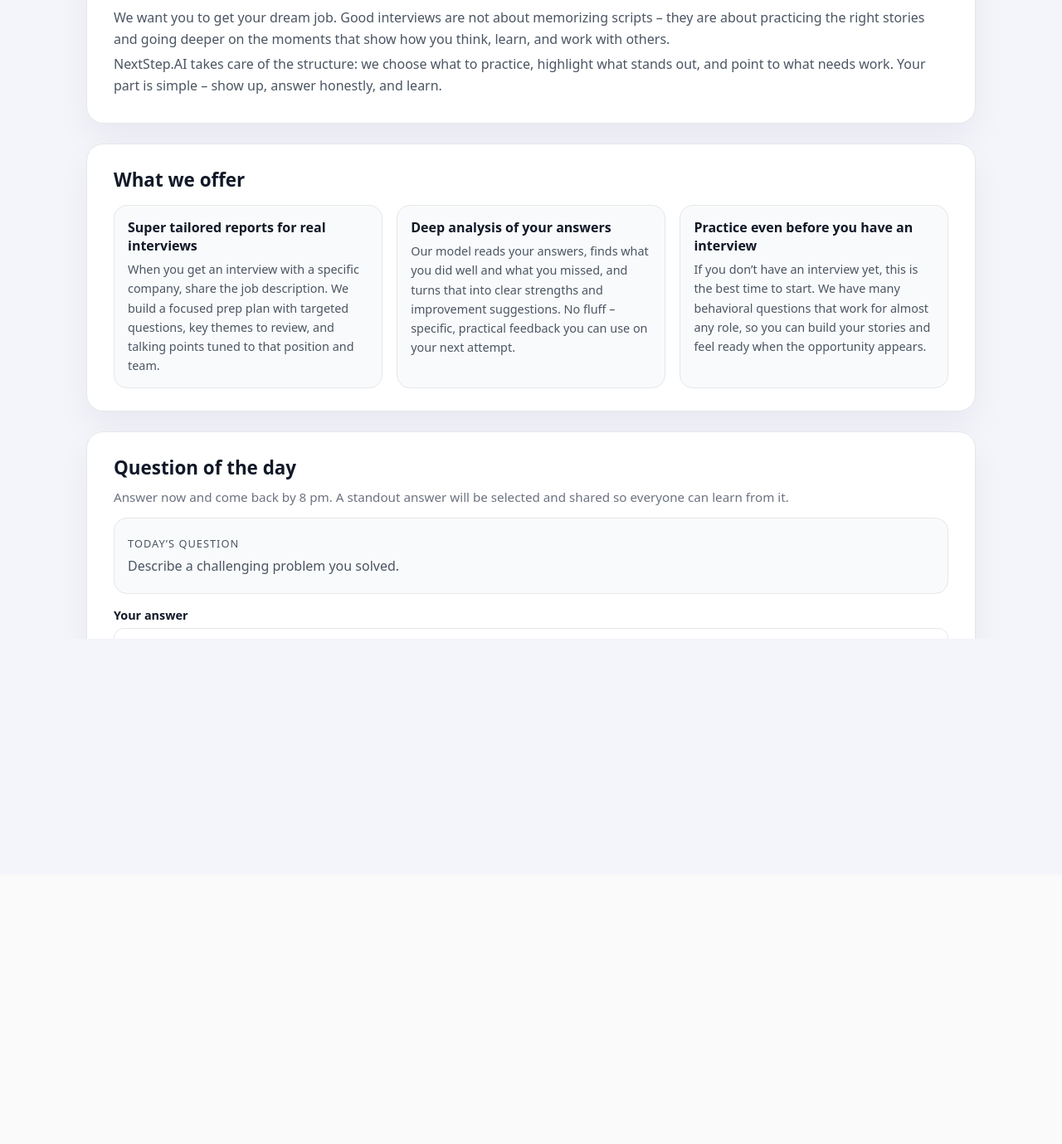
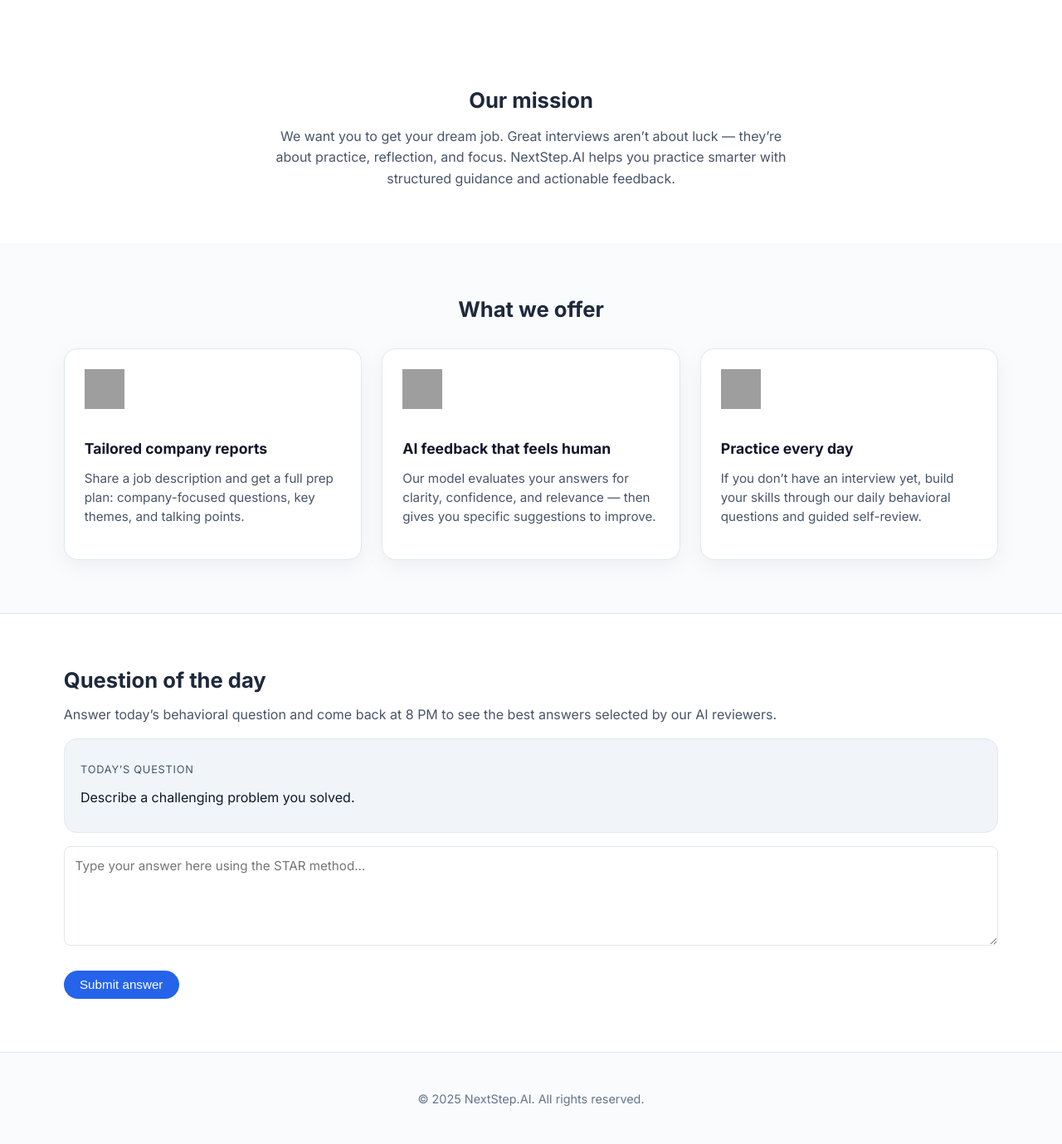
Before and after one commit to fabio-pecora/NextStep.AI, a Flask app: page / in a window 1280 px wide. Shown: the part 501-1880 px from the top of the page at 83% size. Before the commit the page ends 1271 px from the top, so only its background shows below. Run offline with Flask 3, Linux system fonts and the light colour scheme; grey boxes are pictures that could not be loaded.

Commit message:
still working on it

```diff
--- a/static/css/nextstepai_main.css
+++ b/static/css/nextstepai_main.css
@@ -433,223 +433,222 @@ ul li {
 
 
 
-/* Home layout – minimal, light, modern */
+/* ===== Modern Landing Page Look ===== */
 
-.home-body {
-    background: #f4f5fb;
-    color: #111827;
-    font-family: system-ui, -apple-system, BlinkMacSystemFont, "Segoe UI", sans-serif;
+.landing-body {
+  margin: 0;
+  background: #f9fbfd;
+  font-family: 'Inter', sans-serif;
+  color: #1e293b;
 }
 
-.home-shell {
-    max-width: 1120px;
-    margin: 0 auto;
-    padding: 0 1.5rem 2.5rem;
-}
-
-.home-header {
+/* HEADER */
+.landing-header {
   display: flex;
   justify-content: space-between;
   align-items: center;
-    padding: 1.1rem 0 0.9rem;
-    background: transparent;
-    border-bottom: 1px solid #e5e7eb;
+  padding: 1.2rem 6%;
+  background: #ffffff;
+  border-bottom: 1px solid #e2e8f0;
+  position: sticky;
+  top: 0;
+  z-index: 50;
 }
 
-.home-brand {
+.landing-header nav a {
+  margin-left: 1.4rem;
   text-decoration: none;
+  color: #334155;
+  font-weight: 500;
 }
-
-.home-main {
-    display: flex;
-    flex-direction: column;
-    gap: 1.5rem;
-    margin-top: 1.5rem;
+.landing-header nav a.active {
+  color: #2563eb;
 }
 
 /* HERO */
-
-.home-hero {
-    display: grid;
-    grid-template-columns: minmax(0, 1.8fr) minmax(0, 1.2fr);
-    gap: 2.2rem;
-    padding: 2.2rem 2.4rem;
-    border-radius: 1.4rem;
-    background: #ffffff;
-    border: 1px solid #e5e7eb;
-    box-shadow: 0 22px 60px rgba(15, 23, 42, 0.07);
+.hero {
+  display: flex;
+  align-items: center;
+  justify-content: space-between;
+  padding: 4rem 6%;
+  gap: 2rem;
+  background: linear-gradient(180deg, #f0f7ff 0%, #ffffff 80%);
 }
 
+.hero-text {
+  flex: 1.2;
+}
 .hero-text h1 {
-    margin-top: 0.4rem;
+  font-size: 2.4rem;
+  line-height: 1.2;
+  color: #0f172a;
   margin-bottom: 0.6rem;
-    font-size: 2.1rem;
-    line-height: 1.2;
+}
+.hero-text p {
+  color: #475569;
+  max-width: 34rem;
+  margin-bottom: 1.2rem;
+}
+.hero-buttons {
+  display: flex;
+  gap: 1rem;
+}
+.hero-buttons .btn-primary {
+  background: #2563eb;
+  color: white;
+  padding: 0.75rem 1.3rem;
+  border-radius: 8px;
+  font-weight: 600;
+  border: none;
+  transition: background 0.2s ease;
+}
+.hero-buttons .btn-primary:hover {
+  background: #1e40af;
+}
+.hero-buttons .btn-outline {
+  background: transparent;
+  border: 1px solid #2563eb;
+  color: #2563eb;
+  padding: 0.75rem 1.3rem;
+  border-radius: 8px;
+  font-weight: 600;
+}
+.hero-buttons .btn-outline:hover {
+  background: #eff6ff;
+}
+.hero-illustration {
+  flex: 1;
+}
+.hero-illustration img {
+  width: 100%;
+  max-width: 450px;
+  display: block;
 }
 
-.hero-subtitle {
-    margin-top: 0;
+/* MISSION */
+.mission {
+  text-align: center;
+  padding: 4rem 6%;
+  background: #ffffff;
+}
+.mission h2 {
+  font-size: 1.6rem;
   margin-bottom: 1rem;
-    max-width: 34rem;
-    color: #4b5563;
+}
+.mission p {
+  max-width: 640px;
+  margin: 0 auto;
+  color: #475569;
+  line-height: 1.6;
 }
 
-.hero-tag {
-    display: inline-flex;
-    align-items: center;
-    padding: 0.2rem 0.7rem;
-    border-radius: 999px;
-    font-size: 0.75rem;
-    text-transform: uppercase;
-    letter-spacing: 0.09em;
-    background: #f3f4ff;
-    color: #4f46e5;
+/* FEATURES */
+.features {
+  padding: 4rem 6%;
+  background: #f9fbfd;
+  text-align: center;
 }
-
-.hero-actions {
-    display: flex;
-    flex-wrap: wrap;
-    gap: 0.7rem;
-    margin-top: 0.6rem;
+.features h2 {
+  margin-bottom: 2rem;
+  font-size: 1.6rem;
 }
-
-.hero-side {
-    display: flex;
-    align-items: center;
-    justify-content: flex-end;
+.feature-grid {
+  display: grid;
+  grid-template-columns: repeat(auto-fit, minmax(260px, 1fr));
+  gap: 1.5rem;
 }
-
-.hero-card {
-    flex: 1;
-    border-radius: 1.1rem;
-    padding: 1.1rem 1.2rem;
-    background: #f9fafb;
-    border: 1px solid #e5e7eb;
+.feature-card {
+  background: #ffffff;
+  border-radius: 1rem;
+  border: 1px solid #e2e8f0;
+  padding: 1.5rem;
+  box-shadow: 0 8px 24px rgba(15, 23, 42, 0.05);
+  text-align: left;
 }
-
-.hero-card-label {
-    margin: 0 0 0.35rem;
-    font-size: 0.8rem;
-    text-transform: uppercase;
-    letter-spacing: 0.08em;
-    color: #6b7280;
+.feature-card img {
+  width: 48px;
+  height: 48px;
+  margin-bottom: 1rem;
 }
-
-.hero-card-text {
-    margin: 0;
-    font-size: 0.96rem;
+.feature-card h3 {
+  font-size: 1.1rem;
+  margin-bottom: 0.4rem;
+  color: #0f172a;
+}
+.feature-card p {
+  font-size: 0.95rem;
+  color: #475569;
   line-height: 1.5;
 }
 
-/* Sections */
-
-.home-section {
-    padding: 1.7rem 2rem;
-    border-radius: 1.3rem;
+/* DAILY QUESTION */
+.daily {
+  padding: 4rem 6%;
   background: #ffffff;
-    border: 1px solid #e5e7eb;
-    box-shadow: 0 18px 40px rgba(15, 23, 42, 0.05);
+  border-top: 1px solid #e2e8f0;
 }
-
-.home-section h2 {
-    margin-top: 0;
-    margin-bottom: 0.5rem;
-    font-size: 1.4rem;
+.daily-header h2 {
+  font-size: 1.6rem;
+  margin-bottom: 0.4rem;
 }
-
-.home-section p {
-    margin-top: 0.3rem;
-    margin-bottom: 0.3rem;
-    line-height: 1.6;
-    color: #4b5563;
+.daily-header p {
+  color: #475569;
+  margin-bottom: 1.2rem;
 }
-
-/* What we offer grid */
-
-.home-grid {
-    display: grid;
-    grid-template-columns: repeat(auto-fit, minmax(260px, 1fr));
-    gap: 1.1rem;
-    margin-top: 0.9rem;
+.daily-question-card {
+  background: #f1f5f9;
+  border-radius: 1rem;
+  padding: 1rem 1.2rem;
+  border: 1px solid #e2e8f0;
+  margin-bottom: 1rem;
 }
-
-.home-tile {
-    padding: 0.95rem 1rem;
-    border-radius: 1rem;
-    background: #f9fafb;
-    border: 1px solid #e5e7eb;
-}
-
-.home-tile h3 {
-    margin-top: 0;
-    margin-bottom: 0.4rem;
-    font-size: 1rem;
-}
-
-.home-tile p {
-    margin: 0;
-    font-size: 0.9rem;
-}
-
-/* Question of the day */
-
-.daily-header .subtitle {
-    margin-top: 0.2rem;
-    margin-bottom: 0.8rem;
-    color: #6b7280;
-}
-
-.daily-question-block {
-    margin-bottom: 0.9rem;
-    padding: 0.9rem 1rem;
-    border-radius: 1rem;
-    background: #f9fafb;
-    border: 1px solid #e5e7eb;
-}
-
 .question-label {
   font-size: 0.8rem;
   text-transform: uppercase;
-    letter-spacing: 0.08em;
-    margin: 0 0 0.2rem;
-    color: #6b7280;
+  letter-spacing: 0.06em;
+  color: #475569;
+  margin-bottom: 0.3rem;
 }
-
 .daily-question-text {
-    margin: 0;
   font-size: 1rem;
   font-weight: 500;
-    color: #111827;
+  color: #0f172a;
 }
-
-.daily-answer-form {
-    margin-top: 0.8rem;
+.daily-form textarea {
+  width: 100%;
+  min-height: 120px;
+  padding: 0.8rem;
+  border-radius: 8px;
+  border: 1px solid #e2e8f0;
+  font-family: inherit;
+  font-size: 0.95rem;
+  margin-bottom: 0.8rem;
 }
-
-.daily-answer-form .practice-textarea {
-    margin-top: 0.3rem;
-}
-
-.hint-text {
-    margin-top: 0.4rem;
-    margin-bottom: 0.7rem;
-    font-size: 0.85rem;
-    color: #6b7280;
-}
-
-/* Responsive */
-
-@media (max-width: 860px) {
-    .home-hero {
-        grid-template-columns: minmax(0, 1fr);
-        padding: 1.8rem 1.6rem;
-    }
-
-    .hero-side {
+.btn-row {
+  display: flex;
   justify-content: flex-start;
 }
 
-    .home-section {
-        padding: 1.5rem 1.6rem;
+/* FOOTER */
+.landing-footer {
+  text-align: center;
+  padding: 2rem;
+  font-size: 0.9rem;
+  color: #64748b;
+  background: #f9fbfd;
+  border-top: 1px solid #e2e8f0;
+}
+
+/* RESPONSIVE */
+@media (max-width: 900px) {
+  .hero {
+    flex-direction: column;
+    text-align: center;
+  }
+  .hero-buttons {
+    justify-content: center;
+  }
+  .hero-illustration img {
+    margin: 0 auto;
   }
 }
--- a/steps.txt
+++ b/steps.txt
@@ -5,3 +5,6 @@ run: python app.py
 https://platform.openai.com/api-keys
 
 check key: echo $env:OPENAI_API_KEY
+
+
+maybe something like "a new question everyday, and we will share the best answer fror us at night"
--- a/templates/index.html
+++ b/templates/index.html
@@ -2,131 +2,116 @@
 <html lang="en">
 <head>
   <meta charset="UTF-8">
-    <title>NextStep.AI - Interview prep with AI</title>
+  <title>NextStep.AI — Practice smarter. Get your dream job.</title>
   <link rel="stylesheet" href="{{ url_for('static', filename='css/nextstepai_main.css') }}">
+  <link href="https://fonts.googleapis.com/css2?family=Inter:wght@400;600;700&display=swap" rel="stylesheet">
 </head>
-<body class="home-body">
-<div class="app-shell home-shell">
-    <header class="home-header">
-        <a href="{{ url_for('index') }}" class="brand home-brand">
-            NextStep.<span>AI</span>
-        </a>
+<body class="landing-body">
+  <header class="landing-header">
+    <div class="logo">
+      <a href="{{ url_for('index') }}" class="brand">NextStep.<span>AI</span></a>
+    </div>
     <nav>
       <a href="{{ url_for('index') }}" class="active">Home</a>
-            <a href="{{ url_for('jobs') }}">Job library</a>
-            <a href="{{ url_for('custom_prep') }}">Custom AI prep</a>
+      <a href="{{ url_for('jobs') }}">Job Library</a>
+      <a href="{{ url_for('custom_prep') }}">Custom AI Prep</a>
     </nav>
   </header>
 
-    <main class="home-main">
+  <main>
     <!-- HERO -->
-        <section class="home-hero">
+    <section class="hero">
       <div class="hero-text">
-                <p class="hero-tag">Interview prep, one good answer at a time.</p>
-                <h1>Practice the right things. Get closer to your dream job.</h1>
-                <p class="hero-subtitle">
-                    NextStep.AI helps you train on real behavioral questions, get honest feedback,
-                    and prepare deeply for the companies and roles you care about.
+        <h1>Everything you need to <br> ace your next interview.</h1>
+        <p>
+          Practice real behavioral questions, get AI feedback, and build tailored prep plans
+          for the roles and companies you care about.
         </p>
-                <div class="hero-actions">
-                    <a href="#daily-question" class="btn btn-primary">Answer today’s question</a>
-                    <a href="{{ url_for('custom_prep') }}" class="btn btn-outline">Get a tailored report</a>
+        <div class="hero-buttons">
+          <a href="#daily-question" class="btn btn-primary">Start practicing</a>
+          <a href="{{ url_for('custom_prep') }}" class="btn btn-outline">Tailored report</a>
         </div>
       </div>
-            <div class="hero-side">
-                <div class="hero-card">
-                    <p class="hero-card-label">Today’s behavioral question</p>
-                    {% if question %}
-                        <p class="hero-card-text">{{ question.question }}</p>
-                    {% else %}
-                        <p class="hero-card-text">
-                            Your daily question will appear here at midnight.
-                        </p>
-                    {% endif %}
-                </div>
+      <div class="hero-illustration">
+        <img src="{{ url_for('static', filename='img/hero-illustration.svg') }}" alt="Interview preparation illustration">
       </div>
     </section>
 
-        <!-- OUR MISSION -->
-        <section class="home-section">
+    <!-- MISSION -->
+    <section class="mission">
+      <div class="section-content">
         <h2>Our mission</h2>
         <p>
-                We want you to get your dream job. Good interviews are not about memorizing scripts –
-                they are about practicing the right stories and going deeper on the moments that show
-                how you think, learn, and work with others.
+          We want you to get your dream job. Great interviews aren’t about luck —
+          they’re about practice, reflection, and focus. NextStep.AI helps you
+          practice smarter with structured guidance and actionable feedback.
         </p>
-            <p>
-                NextStep.AI takes care of the structure: we choose what to practice, highlight what stands
-                out, and point to what needs work. Your part is simple – show up, answer honestly, and learn.
-            </p>
+      </div>
     </section>
 
-        <!-- WHAT WE OFFER -->
-        <section class="home-section">
+    <!-- FEATURES -->
+    <section class="features">
       <h2>What we offer</h2>
-            <div class="home-grid">
-                <div class="home-tile">
-                    <h3>Super tailored reports for real interviews</h3>
+      <div class="feature-grid">
+        <div class="feature-card">
+          <img src="{{ url_for('static', filename='img/icon-report.svg') }}" alt="">
+          <h3>Tailored company reports</h3>
           <p>
-                        When you get an interview with a specific company, share the job description.
-                        We build a focused prep plan with targeted questions, key themes to review, and
-                        talking points tuned to that position and team.
+            Share a job description and get a full prep plan: company-focused
+            questions, key themes, and talking points.
           </p>
         </div>
-                <div class="home-tile">
-                    <h3>Deep analysis of your answers</h3>
+        <div class="feature-card">
+          <img src="{{ url_for('static', filename='img/icon-feedback.svg') }}" alt="">
+          <h3>AI feedback that feels human</h3>
           <p>
-                        Our model reads your answers, finds what you did well and what you missed, and
-                        turns that into clear strengths and improvement suggestions. No fluff – specific,
-                        practical feedback you can use on your next attempt.
+            Our model evaluates your answers for clarity, confidence, and relevance —
+            then gives you specific suggestions to improve.
           </p>
         </div>
-                <div class="home-tile">
-                    <h3>Practice even before you have an interview</h3>
+        <div class="feature-card">
+          <img src="{{ url_for('static', filename='img/icon-practice.svg') }}" alt="">
+          <h3>Practice every day</h3>
           <p>
-                        If you don’t have an interview yet, this is the best time to start. We have many
-                        behavioral questions that work for almost any role, so you can build your stories
-                        and feel ready when the opportunity appears.
+            If you don’t have an interview yet, build your skills through our daily
+            behavioral questions and guided self-review.
           </p>
         </div>
       </div>
     </section>
 
-        <!-- QUESTION OF THE DAY -->
-        <section class="home-section" id="daily-question">
+    <!-- DAILY QUESTION -->
+    <section class="daily" id="daily-question">
       <div class="daily-header">
         <h2>Question of the day</h2>
-                <p class="subtitle">
-                    Answer now and come back by 8 pm. A standout answer will be selected and shared so
-                    everyone can learn from it.
+        <p>
+          Answer today’s behavioral question and come back at 8 PM to see the best
+          answers selected by our AI reviewers.
         </p>
       </div>
 
       {% if question %}
-                <div class="daily-question-block">
+      <div class="daily-question-card">
         <p class="question-label">Today’s question</p>
         <p class="daily-question-text">{{ question.question }}</p>
       </div>
 
-                <form method="POST" action="{{ url_for('answer') }}" class="daily-answer-form">
+      <form method="POST" action="{{ url_for('answer') }}" class="daily-form">
         <input type="hidden" name="question_id" value="{{ question.id }}">
-                    <label for="answer"><strong>Your answer</strong></label>
-                    <textarea id="answer" name="answer" class="practice-textarea"
-                              placeholder="Use the STAR method: Situation, Task, Action, Result. Focus on one clear story."></textarea>
-                    <p class="hint-text">
-                        You’ll receive AI feedback on this answer. Later today, you can return to see the selected answer of the day.
-                    </p>
+        <textarea name="answer" class="daily-textarea"
+          placeholder="Type your answer here using the STAR method..."></textarea>
         <div class="btn-row">
-                        <button type="submit" class="btn btn-primary">
-                            Submit today’s answer
-                        </button>
+          <button type="submit" class="btn btn-primary">Submit answer</button>
         </div>
       </form>
       {% else %}
-                <p>No question is set for today yet. Check back soon.</p>
+        <p class="no-question">The next daily question will appear at midnight.</p>
       {% endif %}
     </section>
   </main>
-</div>
+
+  <footer class="landing-footer">
+    <p>© {{ current_year or "2025" }} NextStep.AI. All rights reserved.</p>
+  </footer>
 </body>
 </html>
```
Lines whose indentation alone changed are shown as unchanged.
